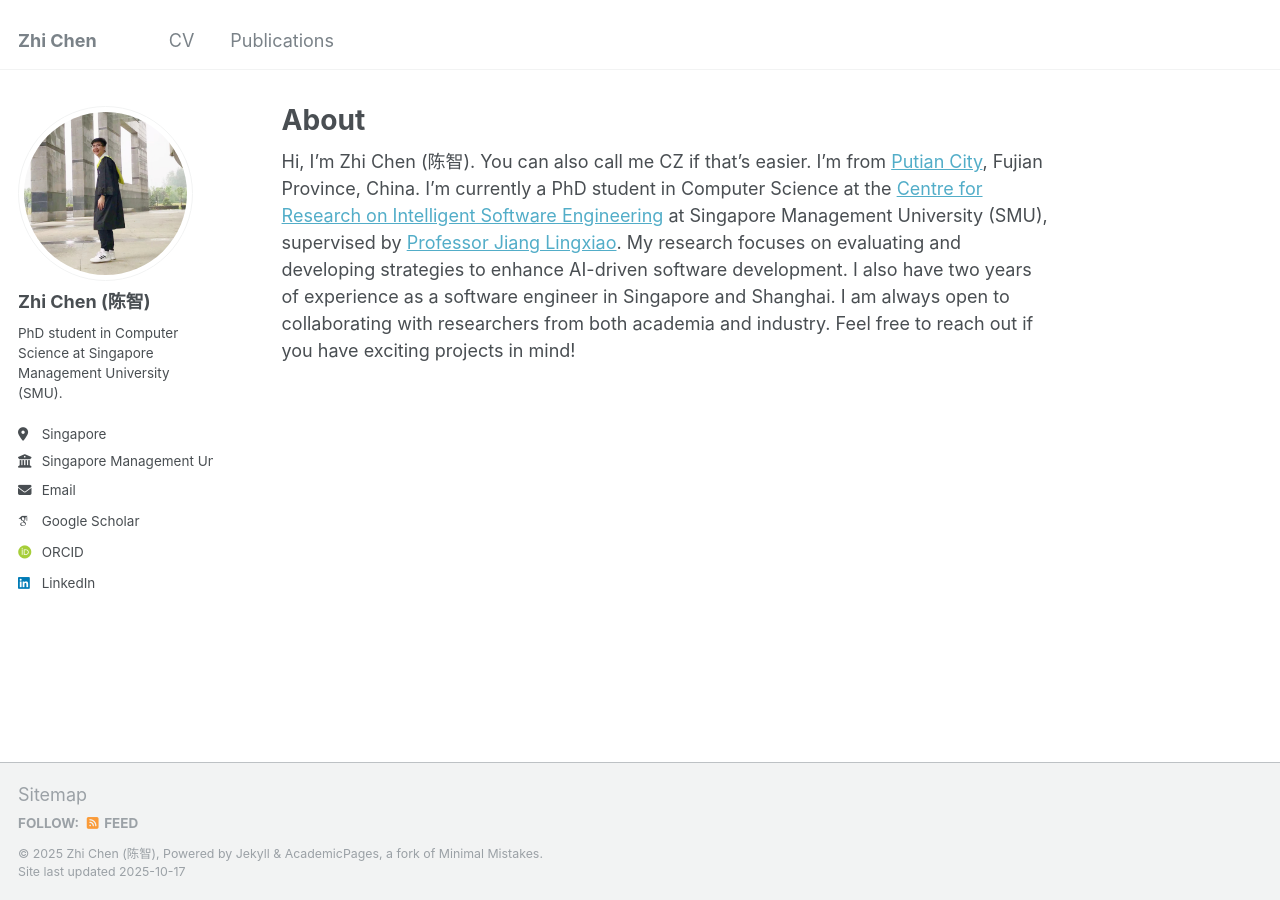
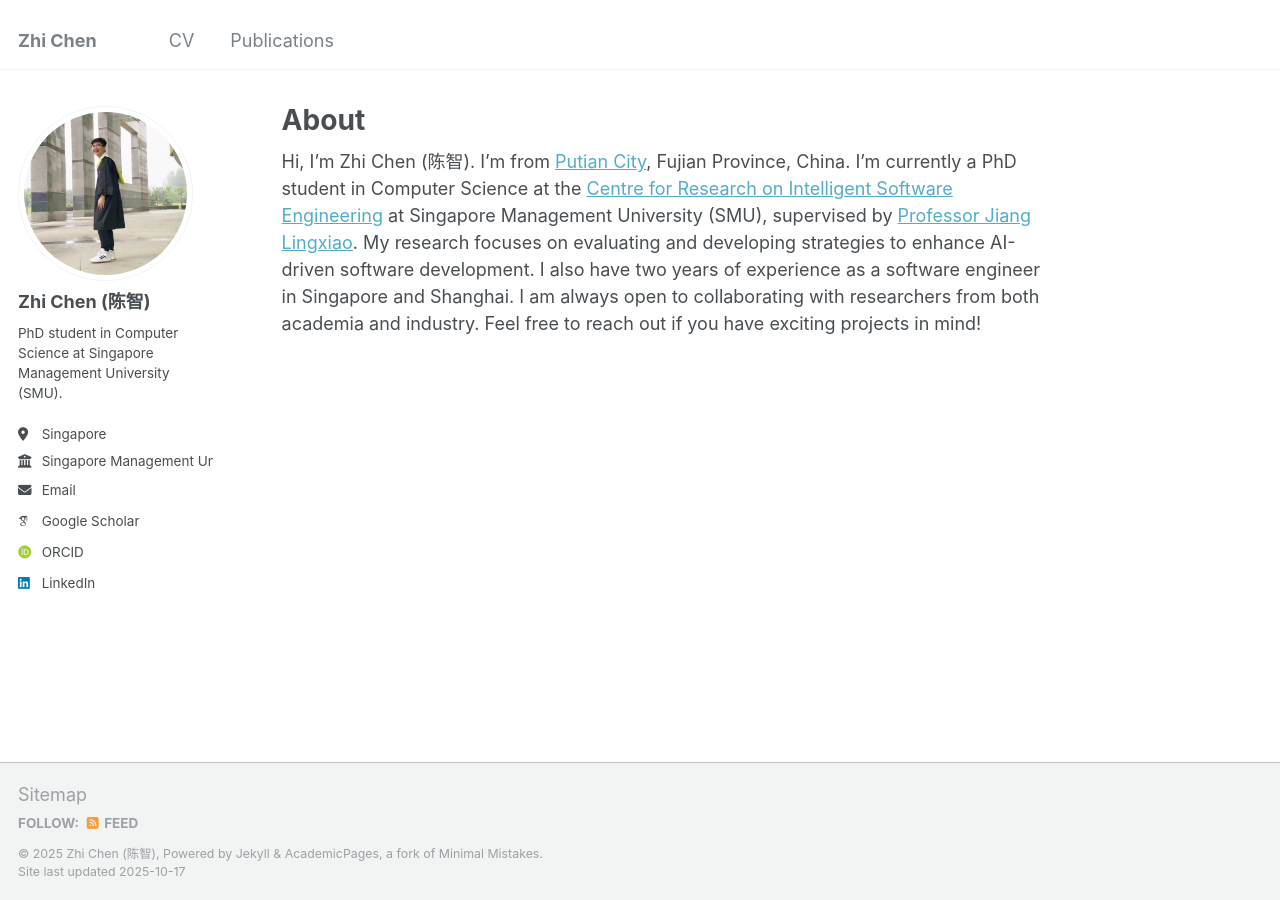
Before and after one commit to chenzhi-cz/chenzhi-cz.github.io, a Jekyll site: the page built from _pages/about.md, in a window 1280 px wide. Built offline with Jekyll 4.4.1, drawn with Linux system fonts in a browser that asks for light colours; some web fonts are replaced.

Commit message:
Update about.md

```diff
--- a/_pages/about.md
+++ b/_pages/about.md
@@ -7,4 +7,4 @@ redirect_from:
   - /about.html
 ---
 
-Hi, I'm Zhi Chen (陈智). You can also call me CZ if that's easier. I'm from [Putian City](https://zh.wikipedia.org/wiki/%E8%8E%86%E7%94%B0%E5%B8%82), Fujian Province, China. I'm currently a PhD student in Computer Science at the [Centre for Research on Intelligent Software Engineering](https://rise.smu.edu.sg/) at Singapore Management University (SMU), supervised by [Professor Jiang Lingxiao](https://faculty.smu.edu.sg/profile/jiang-lingxiao-896). My research focuses on evaluating and developing strategies to enhance AI-driven software development. I also have two years of experience as a software engineer in Singapore and Shanghai. I am always open to collaborating with researchers from both academia and industry. Feel free to reach out if you have exciting projects in mind!
+Hi, I'm Zhi Chen (陈智). I'm from [Putian City](https://zh.wikipedia.org/wiki/%E8%8E%86%E7%94%B0%E5%B8%82), Fujian Province, China. I'm currently a PhD student in Computer Science at the [Centre for Research on Intelligent Software Engineering](https://rise.smu.edu.sg/) at Singapore Management University (SMU), supervised by [Professor Jiang Lingxiao](https://faculty.smu.edu.sg/profile/jiang-lingxiao-896). My research focuses on evaluating and developing strategies to enhance AI-driven software development. I also have two years of experience as a software engineer in Singapore and Shanghai. I am always open to collaborating with researchers from both academia and industry. Feel free to reach out if you have exciting projects in mind!
```
